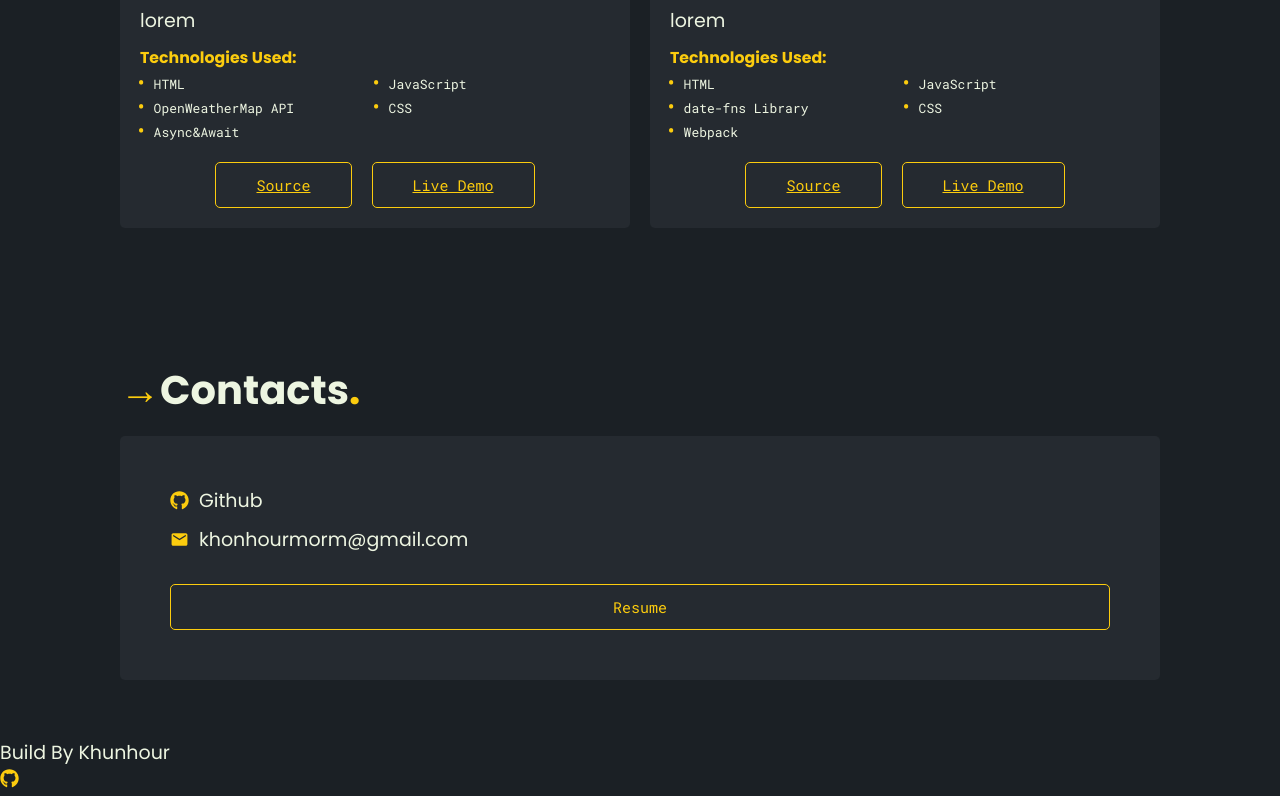
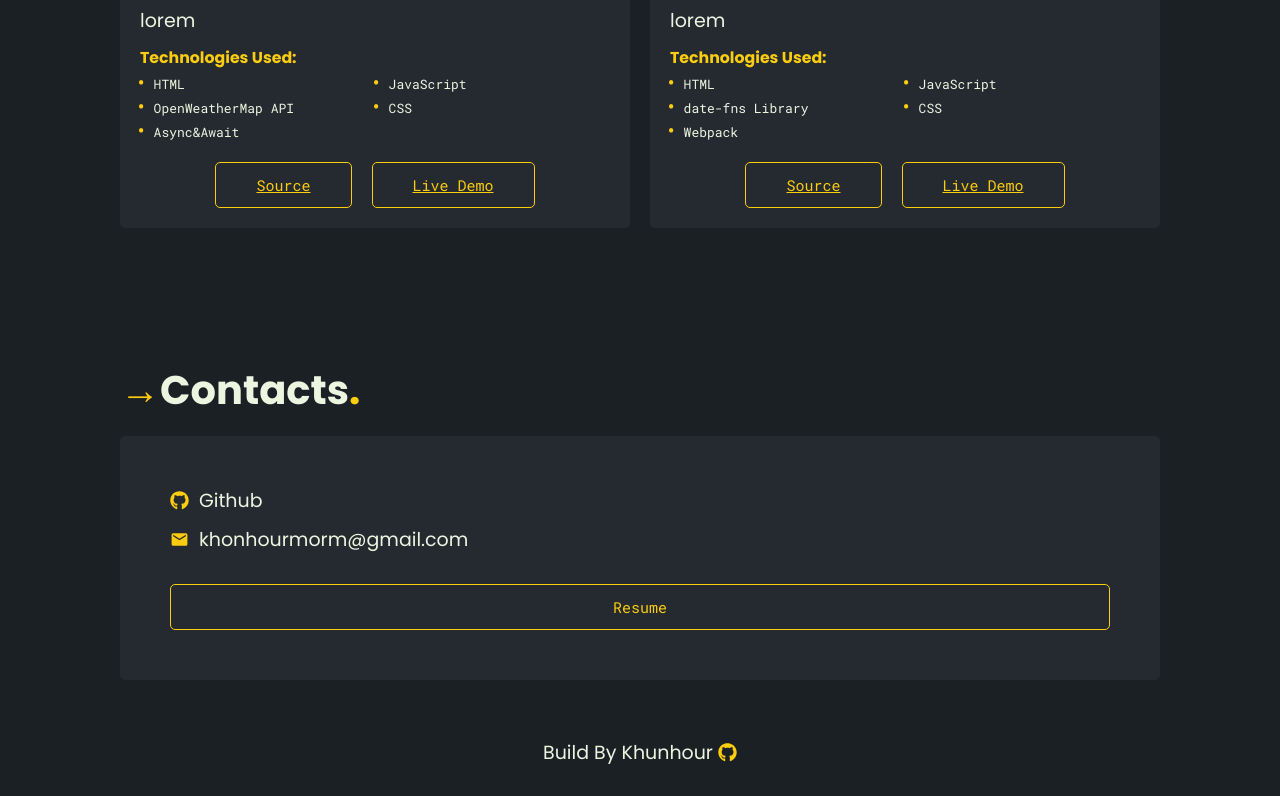
Before and after one commit to khunhour/portfolio, a React (Create React App) app: page / in a window 1280 px wide. Shown: the part 2559-3355 px from the top of the page. Built offline with nearby package versions, Linux system fonts and the light colour scheme.

Commit message:
align footer

```diff
--- /dev/null
+++ b/src/Footer.css
@@ -0,0 +1,18 @@
+footer {
+	display: flex;
+	justify-content: center;
+	align-items: center;
+	margin-bottom: 10px;
+	gap: 5px;
+}
+footer a {
+	display: flex;
+	justify-content: center;
+	align-items: center;
+}
+.footer-img {
+	color: var(--accent-color);
+}
+.footer-img:hover {
+	color: white;
+}
--- a/src/Footer.js
+++ b/src/Footer.js
@@ -1,12 +1,13 @@
 import React from "react";
 import { FaGithub } from "react-icons/fa";
+import "./Footer.css";
 export default function Footer() {
 	return (
 		<footer>
 			<div>Build By Khunhour</div>
 			<div>
 				<a href="https://github.com/khunhour/portfolio">
-					<FaGithub color="var(--accent-color)" />
+					<FaGithub className="footer-img" />
 				</a>
 			</div>
 		</footer>
```
